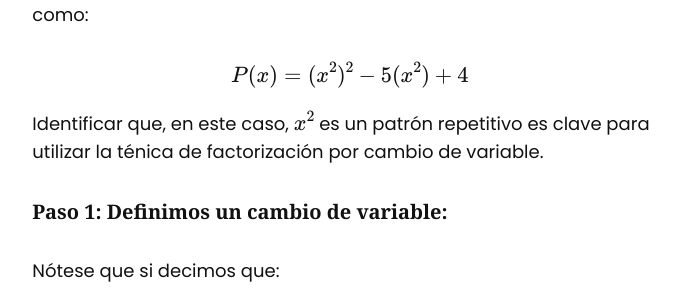
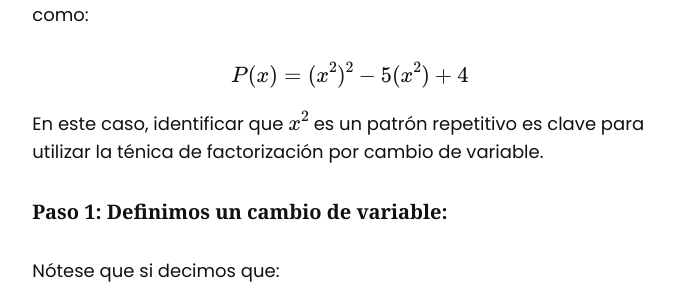
Before and after one commit to asoesem/asoesem.github.io, a Jekyll site: the page built from _posts/2025-03-07-fact-cambio-de-variable.md, in a window 1280 px wide and 900 px high, scrolled down 2147 px. Shown: the part 149-449 px from the top of the window, without its empty margins (457-1137 px from the left). Built offline with Jekyll 4.4.1, drawn with Linux system fonts in a browser that asks for light colours.

```diff
--- a/_posts/2025-03-07-fact-cambio-de-variable.md
+++ b/_posts/2025-03-07-fact-cambio-de-variable.md
@@ -45,7 +45,7 @@ Comenzamos por notar que este polinio también se puede expresar como:
 
 $$P(x)=(x^2)^2-5 (x^2)+4$$
 
-Identificar que, en este caso, $$x^2$$ es un patrón repetitivo es clave para utilizar la ténica de factorización por cambio de variable.
+En este caso, identificar que $$x^2$$ es un patrón repetitivo es clave para utilizar la ténica de factorización por cambio de variable.
 
 #### Paso 1: Definimos un cambio de variable:
 
```
